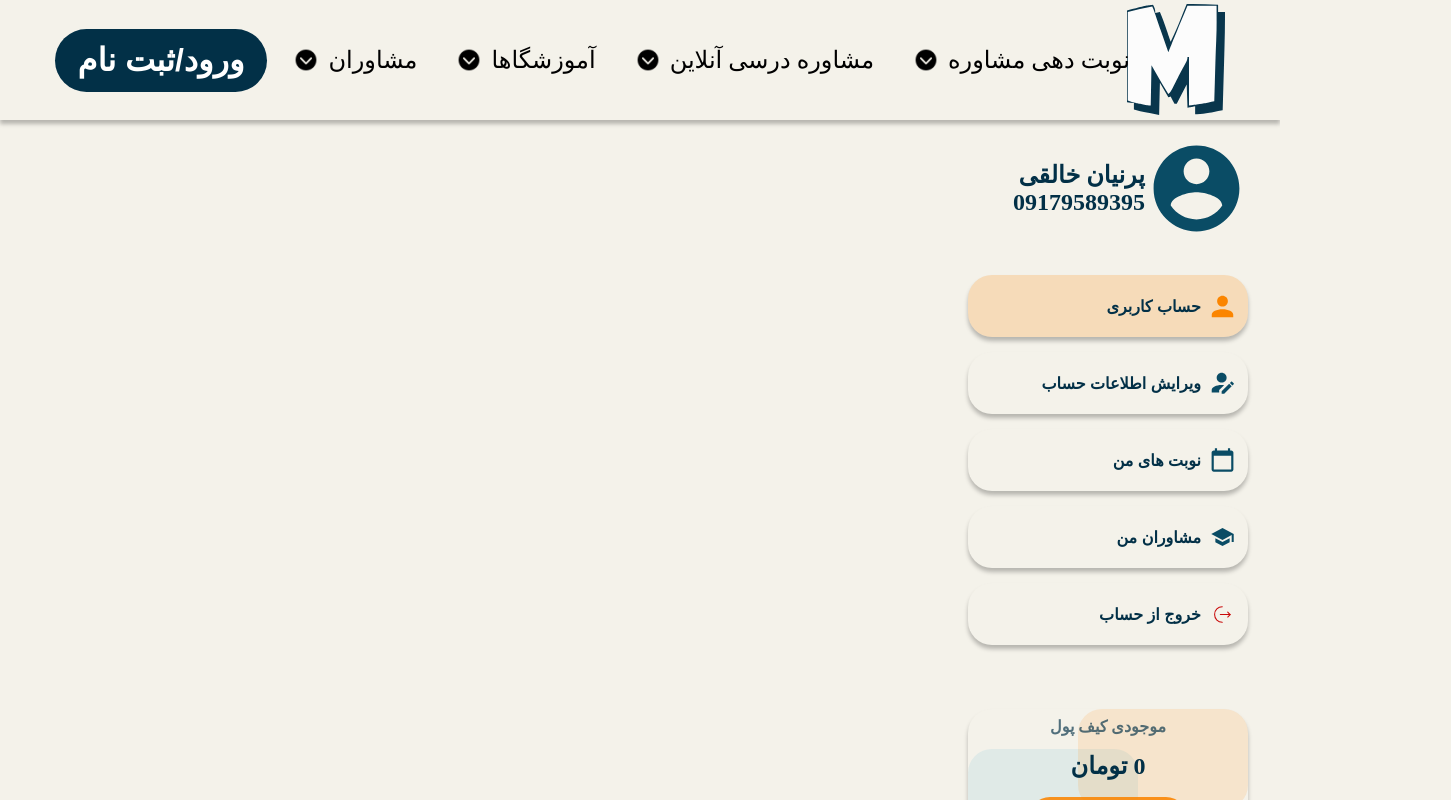
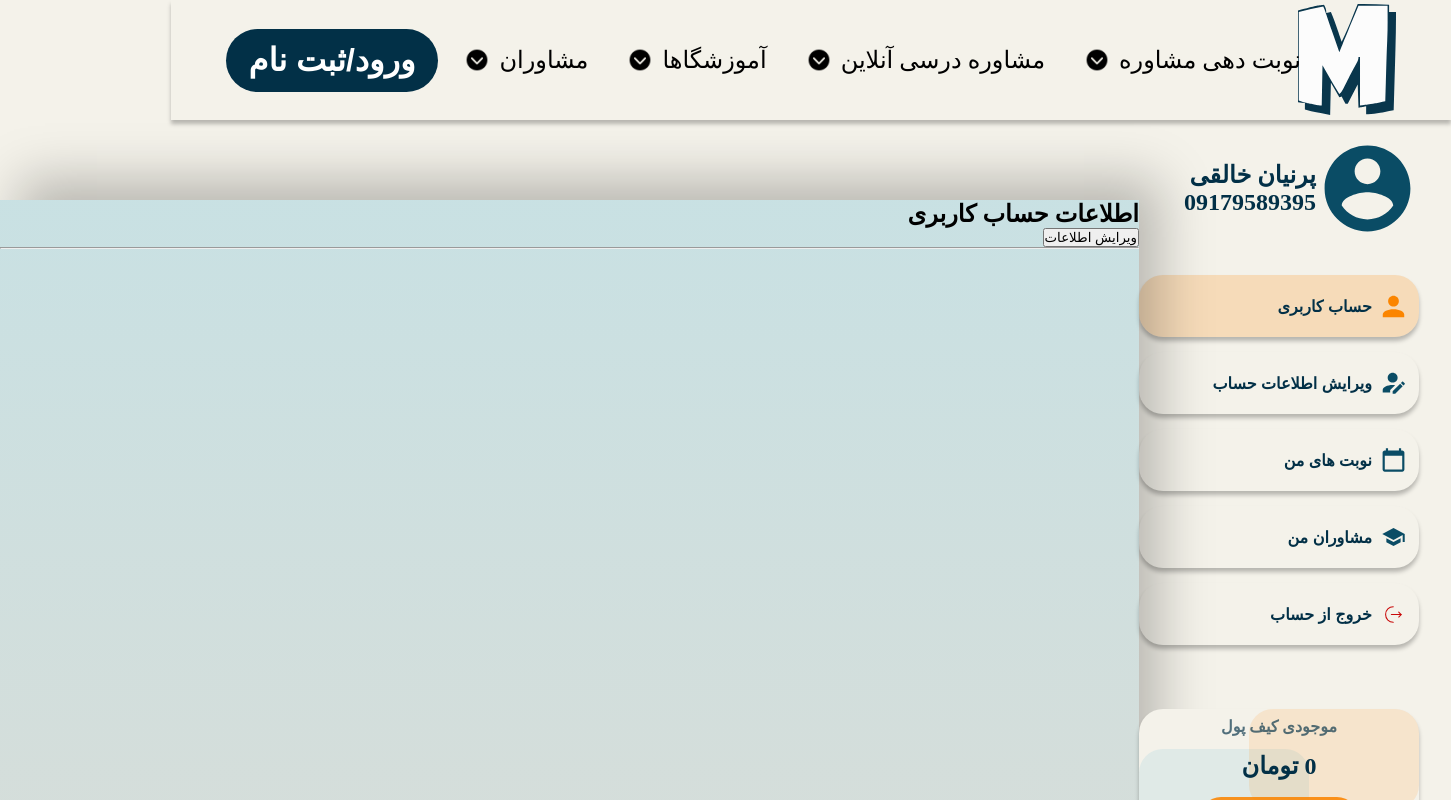
Before and after one commit to Whoknows-Co/Front-end, a React (Vite) app: page /student in a window 1280 px wide. Shown: the top 800 px of the page, 1451 px wide, since content can reach past the window. Built offline with nearby package versions, Linux system fonts and the light colour scheme.

Commit message:
student page created

```diff
--- /dev/null
+++ b/src/components/module/StudentInfoCard.jsx
@@ -0,0 +1,16 @@
+import React from "react";
+import styles from "./StudentInfoCard.module.css";
+function StudentInfoCard() {
+  return (
+    <div className={styles.container}>
+      <div className={styles.header}>
+        <h2>اطلاعات حساب کاربری</h2>
+        <button>ویرایش اطلاعات</button>
+      </div>
+      <hr />
+      <div className={styles.content}></div>
+    </div>
+  );
+}
+
+export default StudentInfoCard;
--- /dev/null
+++ b/src/components/module/StudentInfoCard.module.css
@@ -0,0 +1,11 @@
+.container {
+  width: 1139px;
+  background-color: black;
+  height: 773px;
+  background: linear-gradient(
+    180deg,
+    rgba(88, 180, 209, 0.28) 0%,
+    rgba(45, 92, 107, 0.14) 100%
+  );
+  box-shadow: 20px -20px 50px 0px rgba(0, 0, 0, 0.25);
+}
--- /dev/null
+++ b/src/components/templates/StudentViewSection.jsx
@@ -0,0 +1,12 @@
+import React from "react";
+import StudentInfoCard from "../module/StudentInfoCard";
+import styles from "./StudentViewSection.module.css";
+function StudentViewSection() {
+  return (
+    <div className={styles.container}>
+      <StudentInfoCard />
+    </div>
+  );
+}
+
+export default StudentViewSection;
--- /dev/null
+++ b/src/components/templates/StudentViewSection.module.css
@@ -0,0 +1,4 @@
+.container {
+  margin-top: 80px;
+  margin-left: 30px;
+}
--- a/src/pages/StudentPage.jsx
+++ b/src/pages/StudentPage.jsx
@@ -1,11 +1,12 @@
 import React from "react";
 import styles from "./StudentPage.module.css";
 import SideBar from "../components/templates/SideBar";
+import StudentViewSection from "../components/templates/StudentViewSection";
 function StudentPage() {
   return (
     <div className={styles.container}>
       <SideBar />
-      <div className={styles.content}></div>
+      <StudentViewSection />
     </div>
   );
 }
```
Also changed, not shown: src/components/atom/InputInfoDetail.jsx (added, +8 -0 lines).
